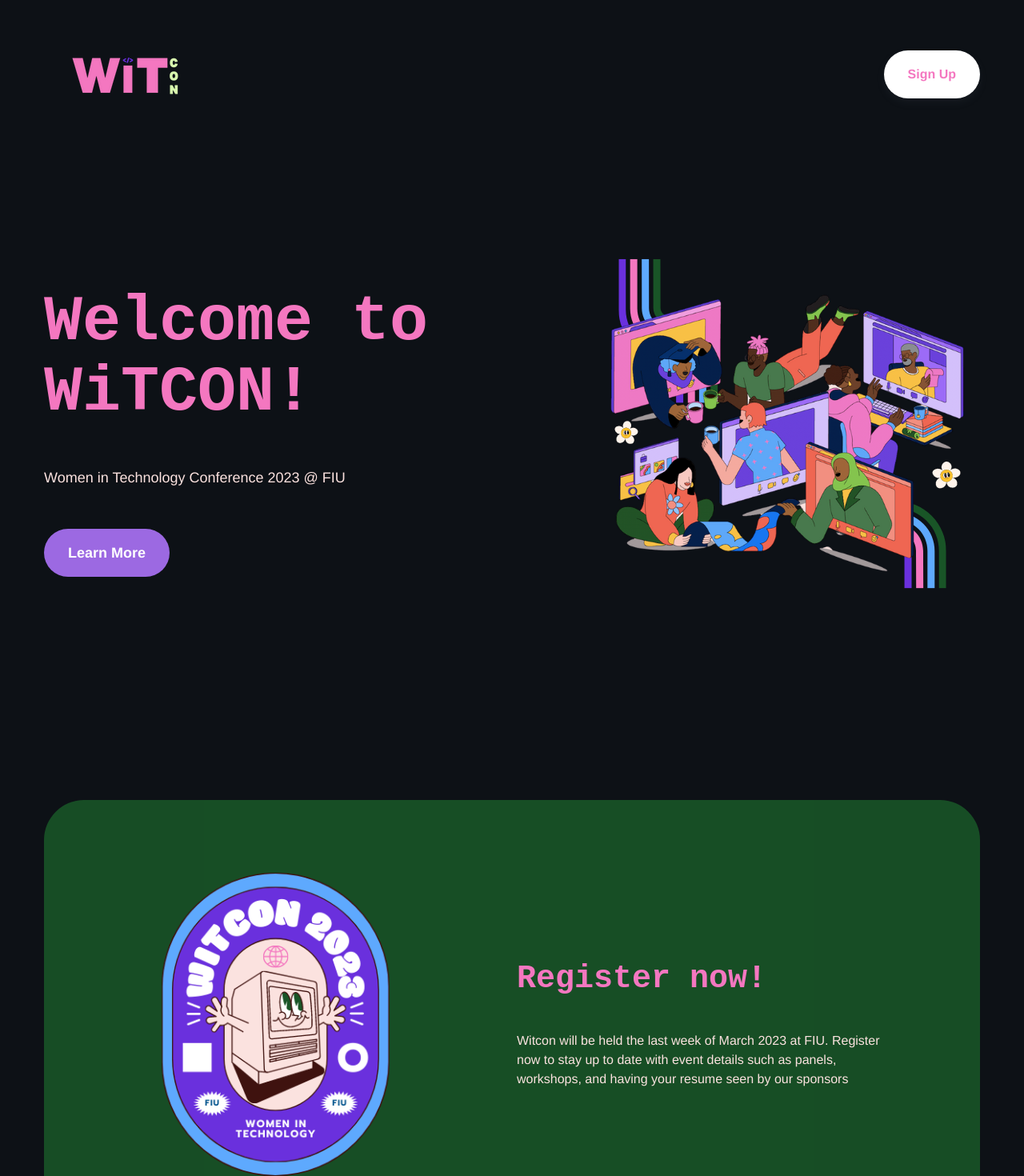
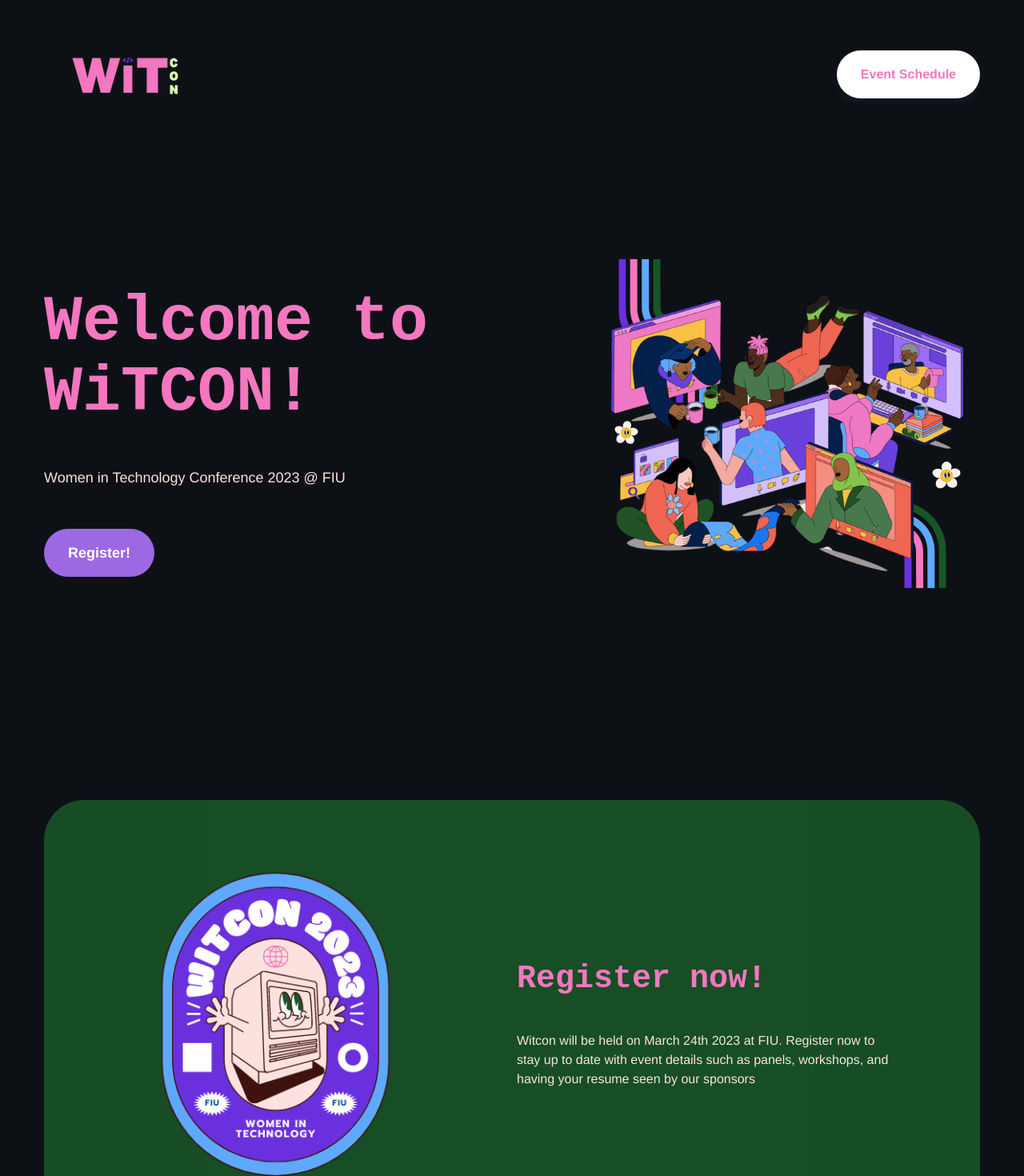
Before and after one commit to wicsfiu/witcon, a React (Create React App) app: page / in a window 1280 px wide. Shown: the top 1470 px of the page at 80% size. Built offline with nearby package versions, Linux system fonts and the light colour scheme.

Commit message:
Deployed website

```diff
--- a/src/components/Header.js
+++ b/src/components/Header.js
@@ -41,9 +41,9 @@
             <NavMobile />
           </div>
 
-          <a href="https://lu.ma/event/evt-JD8DRxzzE3l3PCk">
+          <a href="https://drive.google.com/file/d/14JFPKxTSfKw5bQbzGI4ygzGsebcOrEP5/view?usp=sharing">
           <button className='btn btn-quaternary flex items-center gap-x-[20px] group'>
-            Sign Up
+            Event Schedule
             </button>
             </a>
 
@@ -53,7 +53,7 @@
             onClick={() => setNavMobile(!navMobile)}
             className='text-2xl text-primary cursor-pointer lg:hidden'
           >
-            <FaBars />
+
           </div>
         </div>
       </div>
--- a/src/components/NavMobile.js
+++ b/src/components/NavMobile.js
@@ -1,7 +1,7 @@
 import React from 'react';
 
 // import navigation data
-import { navigationData } from '../data';
+/*import { navigationData } from '../data';
 
 const NavMobile = () => {
   return (
@@ -20,3 +20,4 @@
 };
 
 export default NavMobile;
+*/
--- a/src/data.js
+++ b/src/data.js
@@ -43,7 +43,7 @@
   title: ` Welcome to WiTCON!`,
   subtitle:
     'Women in Technology Conference 2023 @ FIU',
-  btnText: 'Learn More',
+  btnText: 'Register!',
   image: HeroImage,
 };
 
@@ -51,7 +51,7 @@
   image: AboutImg,
   title: 'Register now!',
   subtitle:
-    'Witcon will be held the last week of March 2023 at FIU. Register now to stay up to date with event details such as panels, workshops, and having your resume seen by our sponsors',
+    'Witcon will be held on March 24th 2023 at FIU. Register now to stay up to date with event details such as panels, workshops, and having your resume seen by our sponsors',
     //add another register button
     //btnText: 'Learn More',
 };
```
